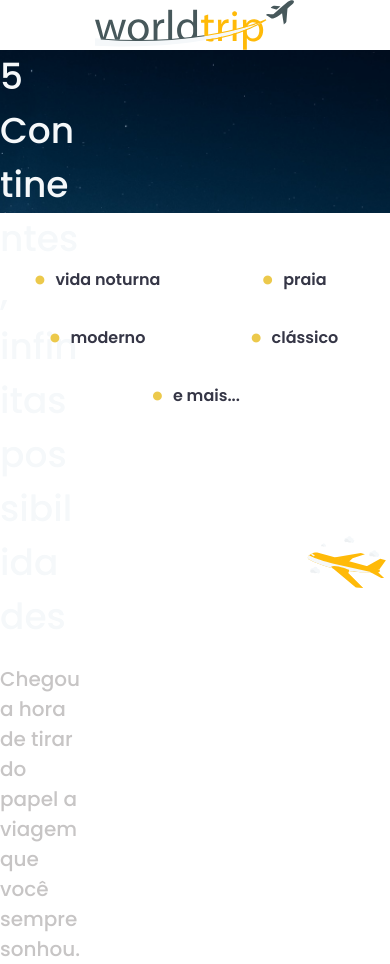
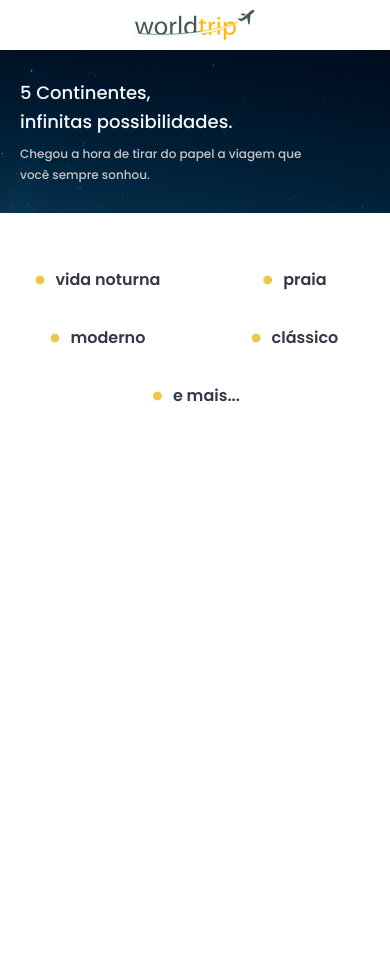
Before and after one commit to renanvzd/ignite-ch4-desafio-travelagency, a Next.js app: page / in a window 390 px wide. After the commit the page ends 844 px from the top, so only its background shows below. Built offline with nearby package versions, Linux system fonts and the light colour scheme.

Commit message:
Home - Responsivity

```diff
--- a/src/components/Header/index.tsx
+++ b/src/components/Header/index.tsx
@@ -12,7 +12,7 @@ export function Header() {
       align="center"
       justify="center"
     >
-      <Image boxSize="200" src='logo.svg' alt='Logo' />
+      <Image boxSize={["120px", "200px"]} src='logo.svg' alt='Logo' />
     </Flex>
   );
 }
--- a/src/components/HomeBanner/index.tsx
+++ b/src/components/HomeBanner/index.tsx
@@ -1,11 +1,18 @@
-import { Box, Flex, Image, Text, Grid } from "@chakra-ui/react";
+import { Box, Flex, Image, Text, Grid, useBreakpointValue } from "@chakra-ui/react";
 
 export function HomeBanner() {
+
+  const isMobile = useBreakpointValue({
+    base: false,
+    md: true,
+
+  });
+
   return (
     <Box >
       <Flex
         w="100%"
-        h={["163px", "250px", "250px", "335px"]}
+        h={["163px", "250px", "270px", "335px"]}
         bgImage="url('/Background.png')"
         bgPosition={["100% 20%", "100% 20%", "100% 30%"]}
         bgRepeat="no-repeat"
@@ -21,50 +28,47 @@ export function HomeBanner() {
           justifyContent="center"
           alignSelf="start"
         >
-          <Flex display="block" w={["81px", "426px"]}>
+          <Flex display="block" w={["250px", "426px"]} ml={["20px", "30px"]}>
             <Text
-              fontSize="36px"
-              fontFamily="Poppins"
+              fontSize={["18px", "26px", "36px"]}
               fontWeight="500"
-              lineHeight="54px"
+              lineHeight={["30px", "54px"]}
               color="#f5f8fa"
             >
               5 Continentes,
             </Text>
             <Text
-              fontSize="36px"
-              fontFamily="Poppins"
+              fontSize={["18px", "26px", "36px"]}
               fontWeight="500"
-              lineHeight="54px"
               color="#f5f8fa"
             >
-              infinitas possibilidades
+              infinitas possibilidades.
             </Text>
             <Flex
-              pt="20px"
-              w={["81px", "426px"]}
+              pt={["8px", "20px"]}
+              w={["285px", "400px", "426px"]}
             >
               <Text
-                fontSize="20px"
-                fontFamily="Poppins"
+                fontSize={["12px", "18px", "20px"]}
                 fontWeight="500"
-                lineHeight="30px"
+                lineHeight={["21px", "30px"]}
                 color="#c7c5c5"
               >
                 Chegou a hora de tirar do papel a viagem que você sempre sonhou.
               </Text>
             </Flex>
           </Flex>
-          <Image
-            w={["81px", "380px"]}
+          {isMobile && <Image
+            w={["0px", "0px", "250px", "380px"]}
             alignContent="right"
             src='airplane.svg'
             alt='Avião'
             justifySelf="right"
             gridColumn="2"
-            pt="110px"
+            pt="130px"
+            paddingRight="35px"
             transform="rotate(3deg)"
-          />
+          />}
         </Grid>
       </Flex>
     </Box>
```
